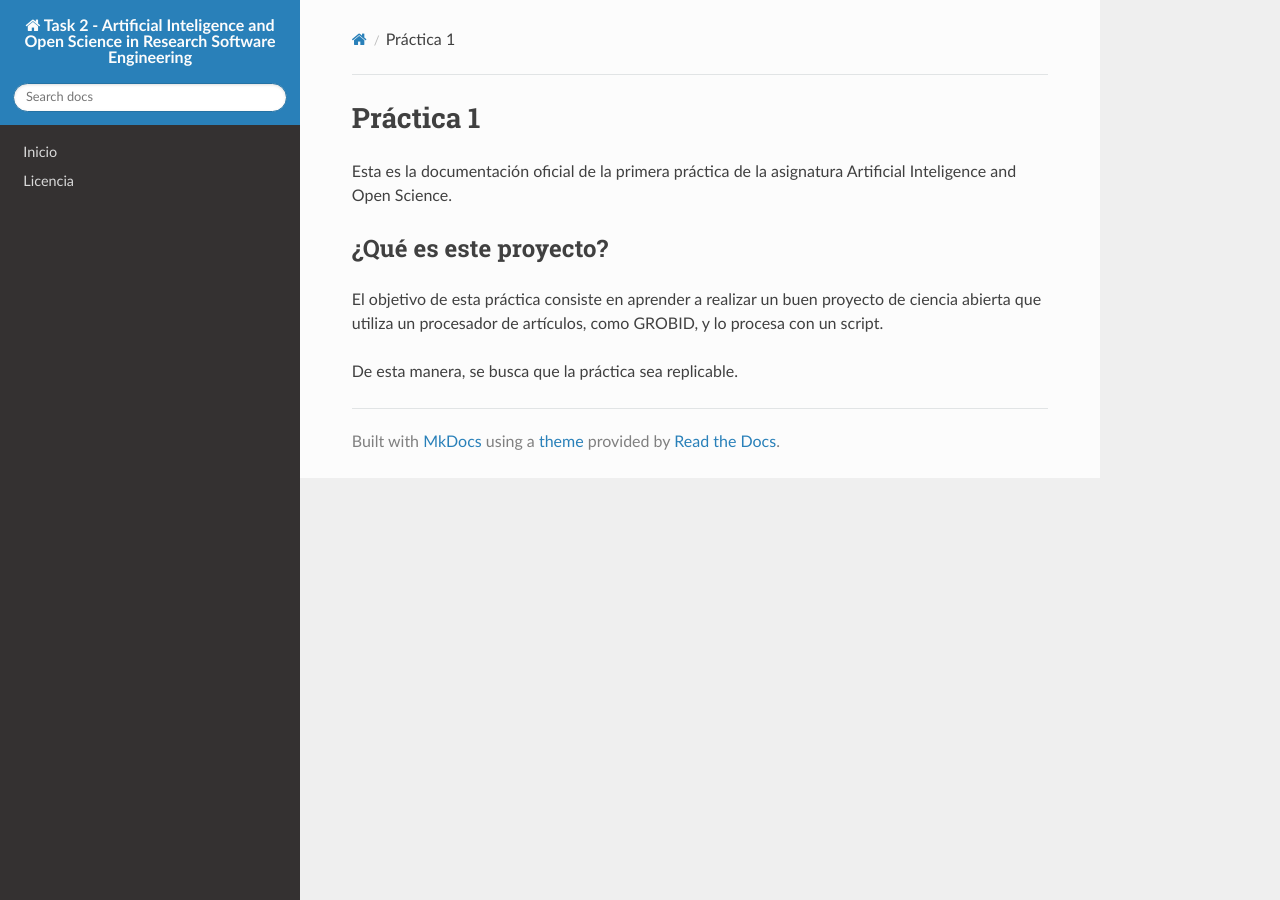
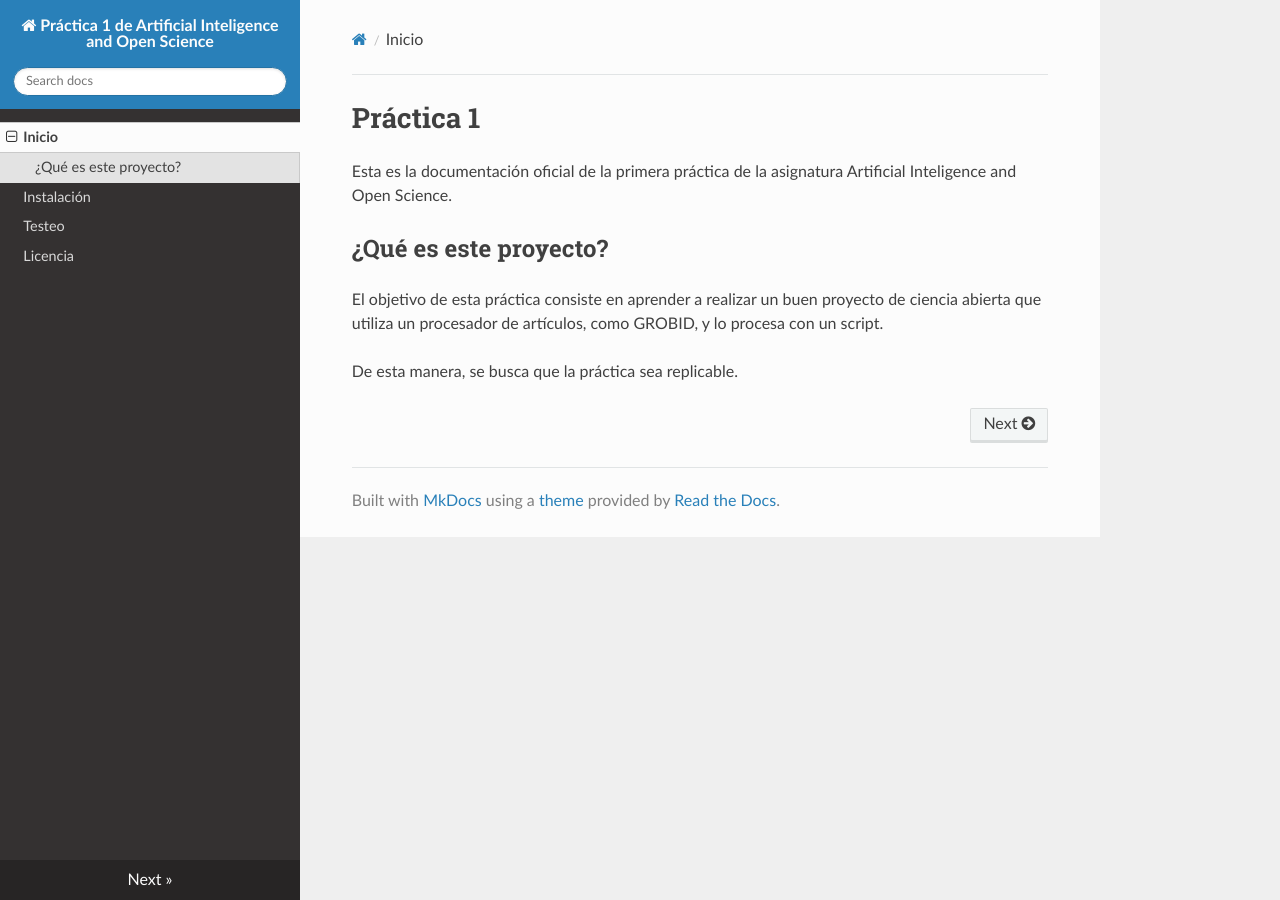
Before and after one commit to Henchu28/AI-and-Open-Science, an MkDocs documentation site: the page built from docs/index.md, in a window 1280 px wide. Built offline with MkDocs 1.6.1, drawn with Linux system fonts in a browser that asks for light colours; nearby versions of some CDN libraries.

Commit message:
Update mkdocs.yml

```diff
--- a/mkdocs.yml
+++ b/mkdocs.yml
@@ -1,13 +1,18 @@
-site_name: "Task 2 - Artificial Inteligence and Open Science in Research Software Engineering"
-site_url: "https://javizhangg.github.io/Task2-AIAOSIRSE"
-site_author: "javizhangg"
+site_name: "Práctica 1 de Artificial Inteligence and Open Science"
+site_url: "https://Henchu28.github.io/AI-and-Open-Science"
+site_author: "Henchu28"
 
 theme:
   name: readthedocs
 
 nav:
-  - Inicio: README.md
-  - Licencia: LICENSE
+  - Inicio: index.md
+  - Instalación: installation.md
+  - Testeo: test.md
+  - Licencia: license.md
+
+# Páginas y documentación
+docs_dir: docs
 
 # Configuración de la documentación
 plugins:
```
